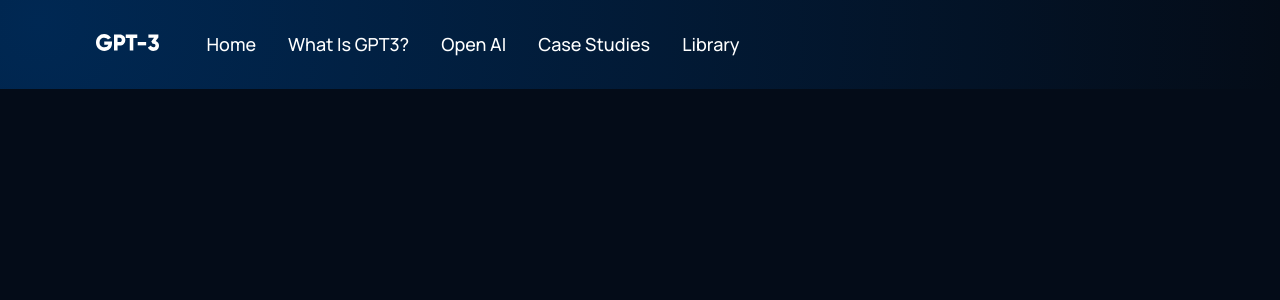
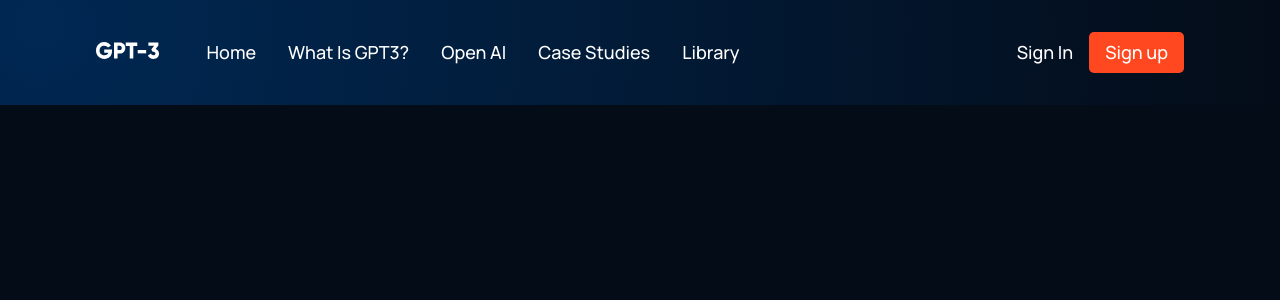
Before and after one commit to jlayher/React-FE-Test, a React (Create React App) app: page / in a window 1280 px wide. Shown: the top 300 px of the page. Built offline with nearby package versions, Linux system fonts and the light colour scheme.

Commit message:
Navbar Styled

```diff
--- a/src/App.css
+++ b/src/App.css
@@ -1,7 +1,7 @@
 
 /* an asterisk '*' selects all elements */
 * {
-    box-sizing: broder-box;
+    box-sizing: border-box;
     padding: 0;
     margin: 0;
     scroll-behavior: smooth;
--- a/src/components/navbar/Navbar.jsx
+++ b/src/components/navbar/Navbar.jsx
@@ -1,28 +1,80 @@
 //import { logDOM } from '@testing-library/react';
-import React from 'react';
+
+import React, { useState }  from 'react';
 //icons from react icons
 import {RiMenu3Line, RiCloseLine  } from 'react-icons/ri';
 import './navbar.css';
 import logo from '../../assets/logo.svg';
 
 
-// BEM -> Block Element Modifier
+// BEM -> Block Element Modifier (what was this comment in reference to?)
+
+
+// syntax?
+const Menu = () => (
+  <>
+  <p><a href="#home">Home</a></p>
+  <p><a href="#wgpt3">What is GPT3?</a></p>
+  <p><a href="#possibility">Open AI</a></p>
+  <p><a href="#features">Case Studies</a></p>
+  <p><a href="#blog">Library</a></p>
+  </>
+)
 
 export default function Navbar() {
+
+  // toggleMenu is a var holding the false value to begin with.
+  // setToggleMenu is a function that allows us to change the variable's value
+  const [toggleMenu, setToggleMenu] = useState(false);
+
   return (
+    // navbar container
     <div className='gpt3__navbar'>
+      {/* left side. Contains Logo and Menu items */}
       <div className='gpt3__navbar-links'>
+        {/* image container */}
         <div className='gpt3__navbar-links_logo'>
           <img src={logo} alt="logo" />
         </div>
+        {/* Container for menu items */}
         <div className='gpt3__navbar-links_container'>
-          <p><a href="#home">Home</a></p>
-          <p><a href="#wgpt3">What is GPT3?</a></p>
-          <p><a href="#possibility">Open AI</a></p>
-          <p><a href="#features">Case Studies</a></p>
-          <p><a href="#blog">Library</a></p>
+          <Menu />
         </div>
       </div>
+
+
+      {/* right side. Sign In and Sign Up button*/}
+      <div className="gpt3__navbar-sign">
+        <p>Sign in</p>
+        <button type="button">Sign up</button>
+      </div>
+
+
+      {/* menu icon */}
+      <div className="gpt3__navbar-menu">
+        {/* toggle whether menu toggle displays as sandwhich or X icon */}
+        {toggleMenu
+          /* if toggleMenu is true, display close line "X".  When Clicked, switch toggleMenu to false, and the menu line executes */
+          ? <RiCloseLine color="#fff" size={27} onClick={() => setToggleMenu(false)} />
+          : <RiMenu3Line color="#fff" size={27} onClick={() => setToggleMenu(true)} />
+        }
+        {/* if toggleMenu = true, render the following dropdown menu*/}
+        {toggleMenu && (
+          /* container that appears like a dropdown from the sandwich */
+          <div className="gpt3__navbar-menu_container scale-up-center">
+            <div className="gpt3__navbar-menu_container-links">
+              <Menu />
+                <div className="gpt3__navbar-menu_container-links-sign">
+                  <p>Sign in</p>
+                  <button type="button">Sign up</button>
+                </div>
+            </div>
+          </div>
+        )}
+      </div>
+      {/* end menu icon */}
+
+
     </div>
   )
 }
--- a/src/components/navbar/navbar.css
+++ b/src/components/navbar/navbar.css
@@ -47,3 +47,94 @@
     margin: 0 1rem;
     cursor: pointer;
 }
+
+.gpt3__navbar-sign button,
+.gpt3__navbar-menu_container button {
+    padding: 0.5rem 1rem;
+    color: #fff;
+    font-family: var(--font-family);
+    font-weight: 500;
+    background: #ff4820;
+    font-size: 18px;
+    line-height: 25px;
+    /* border-radius rounds the edges */
+    border-radius: 5px;
+    border: none;
+    outline: none;
+    cursor: pointer;
+}
+
+.gpt3__navbar-menu {
+    margin-left: 1rem;
+
+    display: none;
+    position: relative;
+}
+
+.gpt3__navbar-menu svg {
+    cursor: pointer;
+}
+
+.gpt3__navbar-menu_container {
+    display: flex;
+    justify-content: flex-end;
+    align-items: flex-end;
+    flex-direction: column;
+
+    /* should this be "end"?  Doesn't seem like a valid prop value on MDN */
+    text-align: end;
+    background: var(--color-footer);
+    padding: 2rem;
+    position: absolute;
+    top: 40px;
+    right: 0;
+    margin-top: 1rem;
+    min-width: 210px;
+    border-radius: 5px;
+    box-shadow: 0px 0px 5px rgba(0,0,0,0.2);
+}
+
+.gpt3__navbar-menu_container p {
+    margin: 1rem 0;
+}
+
+.gpt3__navbar-menu_container-links-sign {
+    display: none;
+}
+
+/* Tablet Devices */
+@media screen and (max-width: 1050px) {
+    .gpt3__navbar-links_container {
+        display: none;
+    }
+
+    .gpt3__navbar-menu {
+        display: flex;
+    }
+}
+
+/* Phones */
+@media screen and (max-width: 700px) {
+    .gpt3__navbar {
+        padding: 2rem 4rem;
+    }
+}
+
+/* Phones??? */
+@media screen and (max-width: 550px) {
+    .gpt3__navbar {
+        padding: 2rem;
+    }
+
+    .gpt3__navbar-sign {
+        display: none;
+    }
+
+    .gpt3__navbar-menu_container {
+        top: 20px;
+    }
+
+    .gpt3__navbar-menu_container-links-sign {
+        display: block;
+    }
+}
--- a/src/index.css
+++ b/src/index.css
@@ -5,6 +5,7 @@
 font,
 colors,
 gradients */
+/* Look into this CSS Syntax */
 :root {
   --font-family: 'Manrope', sans-serif;
 
--- a/src/index.js
+++ b/src/index.js
@@ -1,7 +1,13 @@
 import React from 'react'
+
+// Look into react dom for more information
 import ReactDOM from 'react-dom';
 
+//imports our App.js component, which acts as the parent container for all components
 import App from './App';
+
 //allows us to use basic styling variables in our code
 import './index.css';
+
+//renders our App component and inserts it at the root of the index.html file inside the public folder
 ReactDOM.render(<App />, document.getElementById('root'));
```
